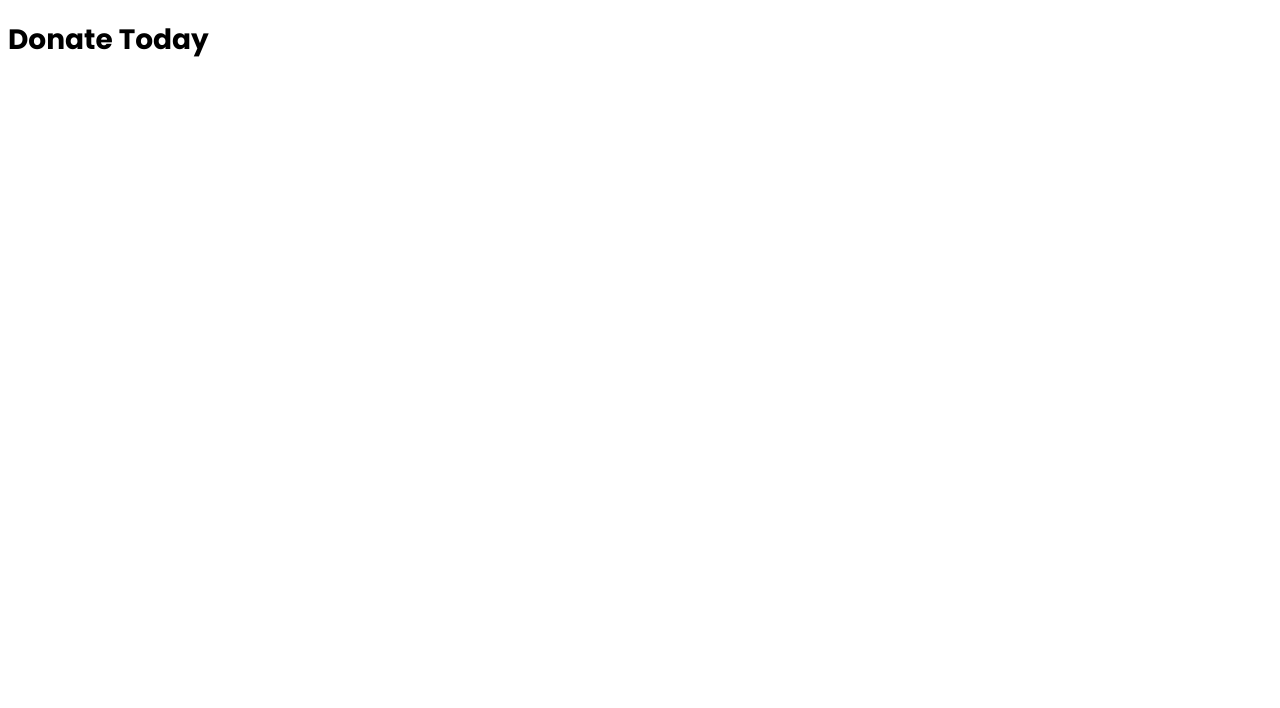
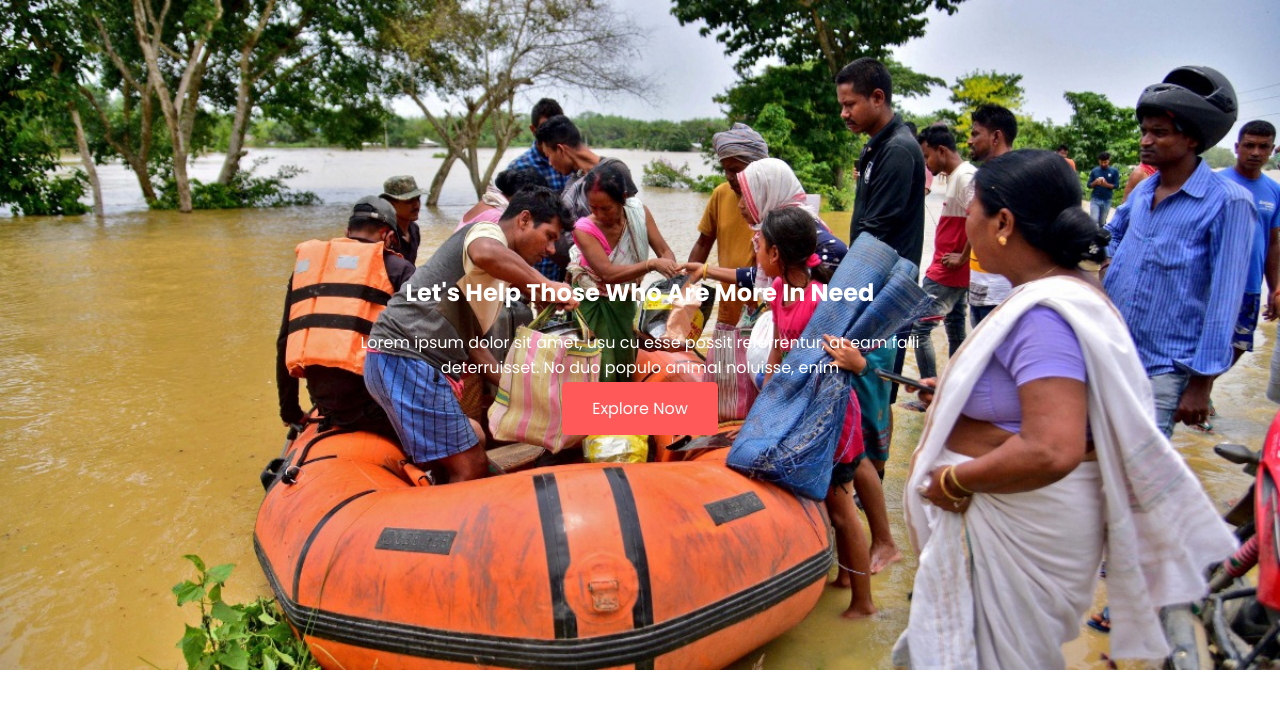
Before and after one commit to 0sraboni/donate_today, a plain HTML site: page index.html in a window 1280 px wide. Drawn offline with Linux system fonts and the light colour scheme.

Commit message:
donate banner added

```diff
--- a/css/style.css
+++ b/css/style.css
@@ -1,7 +1,45 @@
 /* Import google fonts link */
 @import url('https://fonts.googleapis.com/css2?family=Poppins:wght@400;500;600;700&display=swap');
 
-body{
+body {
+    margin: 0;
+    padding: 0;
     font-family: 'Poppins', sans-serif;
-    font-size: 14px;
 }
+
+.flexible-container {
+    height: 600px;
+    margin-bottom: 150px;
+}
+
+.donate-banner {
+    position: relative;
+    text-align: center;
+    color: white;
+}
+
+.donate-banner img {
+    width: 100%;
+    height: 100%;
+}
+
+.centered {
+    position: absolute;
+    top: 50%;
+    left: 50%;
+    transform: translate(-50%, -50%);
+}
+
+.link-button {
+    text-decoration: none;
+    color: white;
+    font-family: "Poppins", sans-serif;
+    font-weight: normal;
+    background-color: #ff5959;
+    padding: 15px 30px;
+    border-radius: 5px;
+    justify-content: center;
+    align-items: center;
+    margin-top: 20px;
+    margin-bottom: 20px;
+}
--- a/index.html
+++ b/index.html
@@ -1,5 +1,6 @@
 <!DOCTYPE html>
 <html lang="en">
+
 <head>
     <meta charset="UTF-8">
     <meta http-equiv="X-UA-Compatible" content="IE=edge">
@@ -14,7 +15,19 @@
     <!-- Added title -->
     <title>Donate Today</title>
 </head>
+
 <body>
-    <h1>Donate Today</h1>
+    <section class="flexible-container">
+        <div class="donate-banner">
+            <img src="./assets/images/donation5.jpg" alt="">
+            <div class="centered">
+                <h1>Let's Help Those Who Are More In Need</h1>
+                <p>Lorem ipsum dolor sit amet, usu cu esse possit referrentur, at eam falli deterruisset. No duo populo
+                    animal noluisse, enim</p>
+                    <a class="link-button" href="#">Explore Now</a>
+            </div>
+        </div>
+    </section>
 </body>
+
 </html>
```
